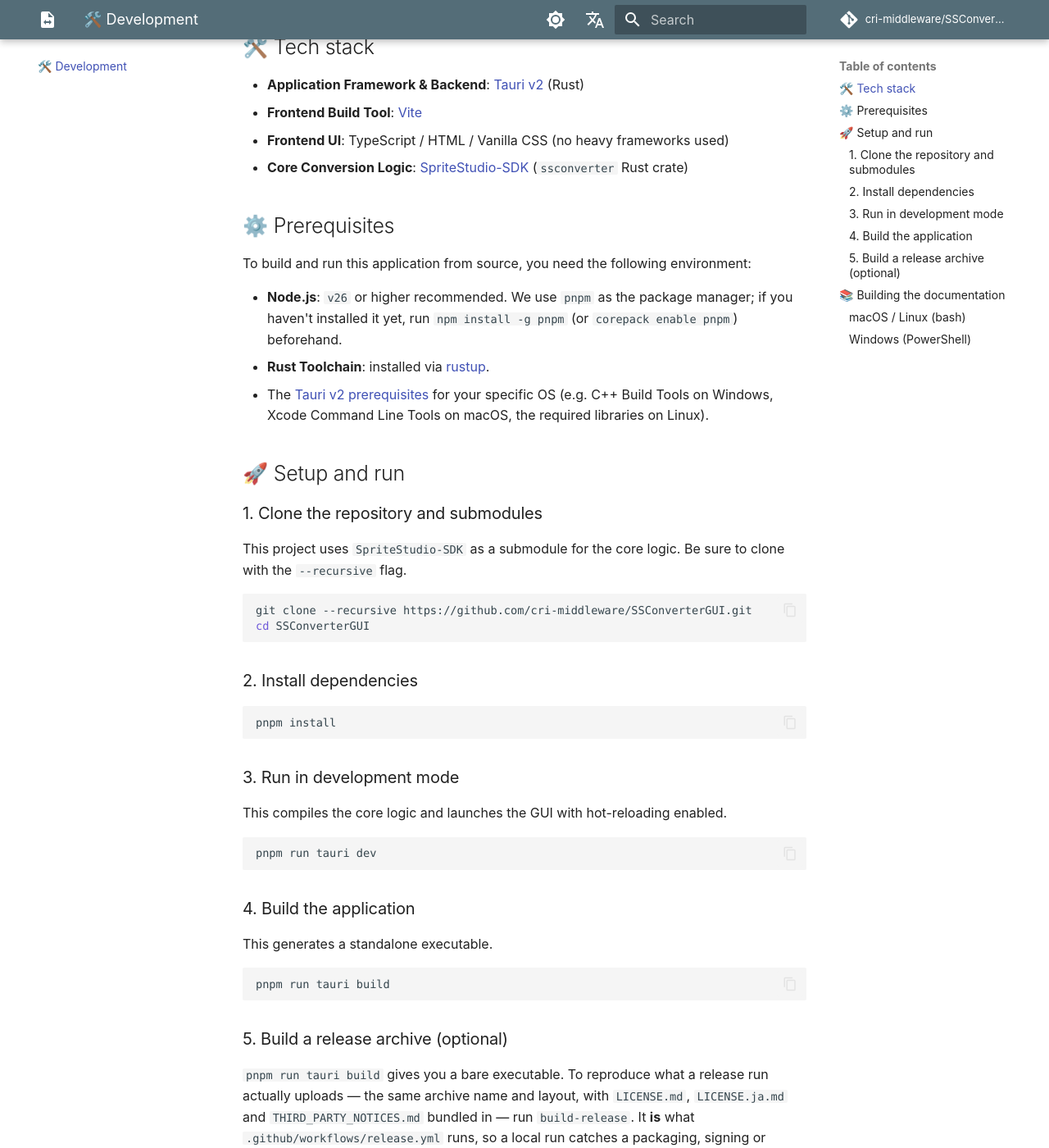
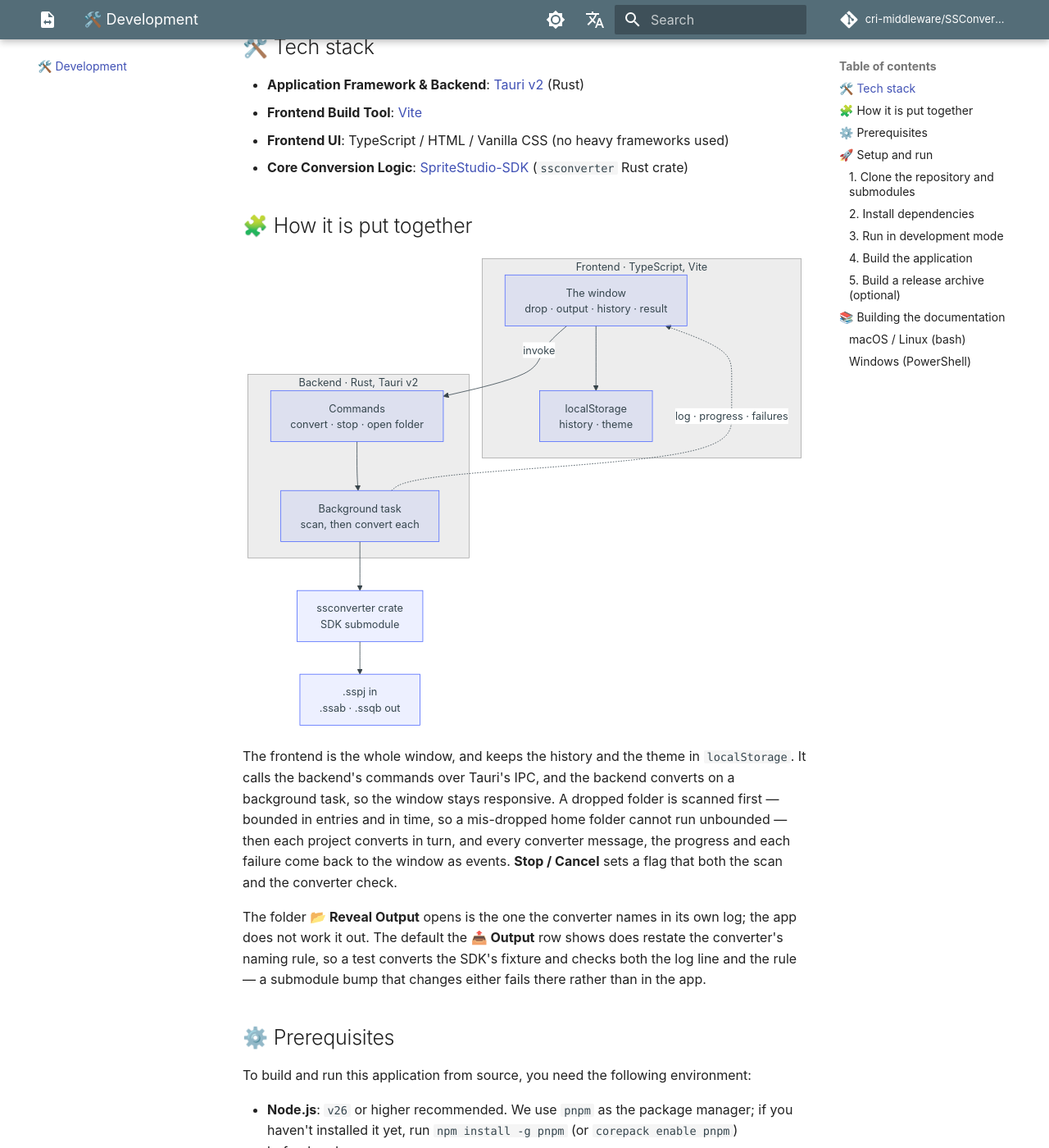
Before and after one commit to cri-middleware/SSConverterGUI, an MkDocs documentation site: the page built from docs/en/development.md, in a window 1280 px wide and 1400 px high, scrolled down 304 px. Shown: the whole window at 82% size. Built offline with MkDocs 1.6.1 and Material for MkDocs 9.7.7, drawn with Linux system fonts in a browser that asks for light colours; comment, search, counter and statistics services are not loaded.

Commit message:
docs: rewrite the feature list, and draw how the app is put together
The feature list, in both READMEs and on both docs home pages, named
what the first version did. It now says what the app does today, as
gains: the same conversion every player runs, a file or a whole folder
by drag and drop with failures listed instead of discarding the batch,
the output folder and Reveal Output, embedded or referenced textures, a
run you can watch, stop and copy the result of, and re-running from
history.

The Development page gets a "How it is put together" section with a
diagram: the frontend window and its localStorage, the Tauri commands,
the background task that scans and converts, and the ssconverter crate
from the SDK submodule. The text under it says what the diagram cannot:
the bounded scan, Stop's flag, and why Reveal Output reads the folder
from the converter's own log. The README's pointer to the page names
the new section.

The diagram sets wrappingWidth: on this site Mermaid otherwise wraps a
label at about 120px, splitting Japanese words mid-word.

````diff
--- a/docs/en/development.md
+++ b/docs/en/development.md
@@ -11,6 +11,43 @@ the application, see [Installation](install.md) instead.
 - **Frontend UI**: TypeScript / HTML / Vanilla CSS (no heavy frameworks used)
 - **Core Conversion Logic**: [SpriteStudio-SDK](https://github.com/cri-middleware/SpriteStudio-SDK)
   (`ssconverter` Rust crate)
+
+## 🧩 How it is put together
+
+```mermaid
+---
+config:
+  flowchart:
+    wrappingWidth: 400
+---
+flowchart TD
+    subgraph fe ["Frontend · TypeScript, Vite"]
+        ui["The window<br/>drop · output · history · result"]
+        ls["localStorage<br/>history · theme"]
+    end
+    subgraph be ["Backend · Rust, Tauri v2"]
+        cmds["Commands<br/>convert · stop · open folder"]
+        task["Background task<br/>scan, then convert each"]
+    end
+    conv["ssconverter crate<br/>SDK submodule"]
+    files[".sspj in<br/>.ssab · .ssqb out"]
+    ui --> ls
+    ui -->|invoke| cmds
+    cmds --> task --> conv --> files
+    task -. "log · progress · failures" .-> ui
+```
+
+The frontend is the whole window, and keeps the history and the theme in `localStorage`. It calls
+the backend's commands over Tauri's IPC, and the backend converts on a background task, so the
+window stays responsive. A dropped folder is scanned first — bounded in entries and in time, so a
+mis-dropped home folder cannot run unbounded — then each project converts in turn, and every
+converter message, the progress and each failure come back to the window as events.
+**Stop / Cancel** sets a flag that both the scan and the converter check.
+
+The folder **📂 Reveal Output** opens is the one the converter names in its own log; the app does
+not work it out. The default the **📤 Output** row shows does restate the converter's naming rule,
+so a test converts the SDK's fixture and checks both the log line and the rule — a submodule bump
+that changes either fails there rather than in the app.
 
 ## ⚙️ Prerequisites
 
````
Also changed, not shown: README.ja.md (+7 -7 lines), README.md (+7 -7 lines), docs/en/index.md (+16 -6 lines), docs/ja/development.md (+29 -0 lines), docs/ja/index.md (+6 -6 lines).
